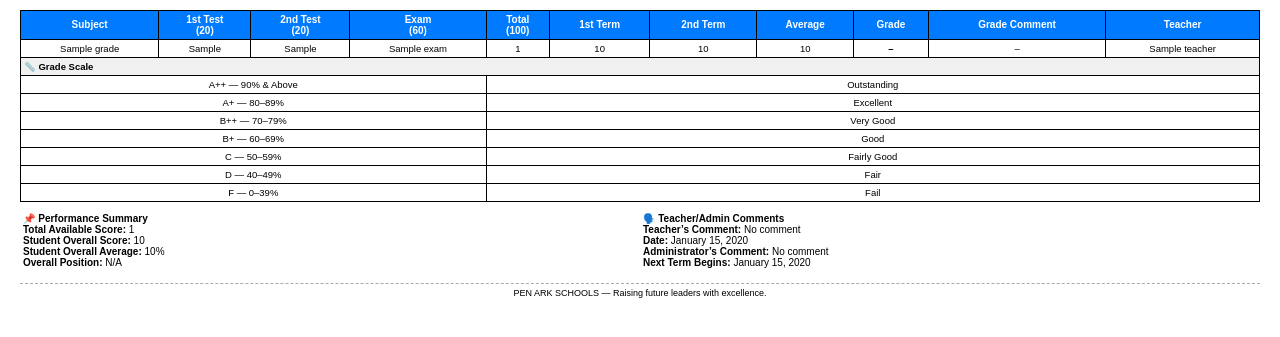
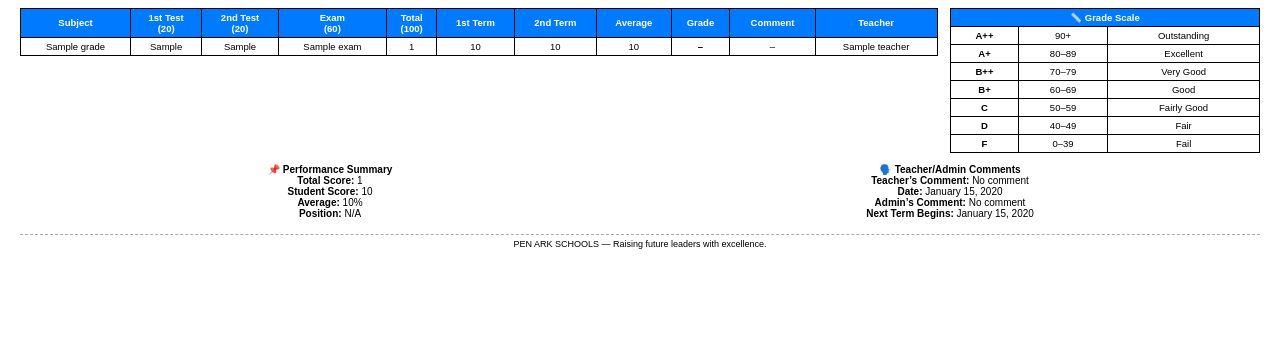
Before and after one commit to Chukwuaruka/school_portal, a Django app: template portal/templates/portal/grades_pdf.html in a window 1280 px wide. Shown: the part 107-444 px from the top of the page. Run offline with Django 5.2, Linux system fonts and the light colour scheme; the template is opened without the code that fills it: most values are stand-ins (such as "Sample title", 1, 10 or a date in 2020); grey boxes marked "Sample" are stand-in pictures.

```diff
--- a/portal/templates/portal/grades_pdf.html
+++ b/portal/templates/portal/grades_pdf.html
@@ -12,40 +12,44 @@
     }
     .header {
       text-align: center;
-            margin-bottom: 10px;
+      margin-bottom: 8px;
     }
-        .header img {
-            width: 50px;
+    .header img { width: 50px; }
+    .school-name { font-size: 15px; font-weight: bold; }
+    .school-address { font-size: 9px; }
+
+    .flex {
+      display: flex;
+      justify-content: space-between;
+      gap: 10px;
     }
-        .school-name {
-            font-size: 15px;
-            font-weight: bold;
+    .grades-table {
+      width: 74%;
+      font-size: 9.5px;
     }
-        .school-address {
-            font-size: 9px;
+    .grade-scale {
+      width: 25%;
+      font-size: 9.5px;
     }
+
     table {
       width: 100%;
       border-collapse: collapse;
-            font-size: 9.5px;
-            margin-top: 10px;
+      margin-bottom: 8px;
     }
     th, td {
       border: 1px solid #000;
-            padding: 3px 3px;
+      padding: 3px 4px;
       text-align: center;
     }
     th {
       background-color: #007bff;
       color: white;
-            font-size: 10px;
     }
     .noborder td {
       border: none;
-            text-align: left;
       padding: 3px;
       vertical-align: top;
-            font-size: 10px;
     }
     .footer {
       text-align: center;
@@ -60,7 +64,7 @@
 
 <div class="header">
   {% if logo_url %}
-        <img src="{{ logo_url }}" alt="School Logo">
+    <img src="{{ logo_url }}" alt="Logo">
   {% endif %}
   <div class="school-name">PEN ARK SCHOOLS</div>
   <div class="school-address">
@@ -71,7 +75,9 @@
 </div>
 
 {% if grades %}
-<!-- Grade Table -->
+<div class="flex">
+  <!-- Left: Grade Table -->
+  <div class="grades-table">
     <table>
       <thead>
         <tr>
@@ -84,7 +90,7 @@
           <th>2nd Term</th>
           <th>Average</th>
           <th>Grade</th>
-            <th>Grade Comment</th>
+          <th>Comment</th>
           <th>Teacher</th>
         </tr>
       </thead>
@@ -104,41 +110,51 @@
           <td>{% if grade.teacher %}{{ grade.teacher.get_full_name }}{% else %}–{% endif %}</td>
         </tr>
         {% endfor %}
-
-        <!-- Grade Scale Rows as Extra Table Rows -->
-        <tr><td colspan="11" style="background:#f0f0f0; font-weight:bold; text-align:left;">📏 Grade Scale</td></tr>
-        <tr><td colspan="4">A++ — 90% & Above</td><td colspan="7">Outstanding</td></tr>
-        <tr><td colspan="4">A+ — 80–89%</td><td colspan="7">Excellent</td></tr>
-        <tr><td colspan="4">B++ — 70–79%</td><td colspan="7">Very Good</td></tr>
-        <tr><td colspan="4">B+ — 60–69%</td><td colspan="7">Good</td></tr>
-        <tr><td colspan="4">C — 50–59%</td><td colspan="7">Fairly Good</td></tr>
-        <tr><td colspan="4">D — 40–49%</td><td colspan="7">Fair</td></tr>
-        <tr><td colspan="4">F — 0–39%</td><td colspan="7">Fail</td></tr>
       </tbody>
     </table>
+  </div>
 
-<!-- Performance Summary & Comments Side by Side -->
-<table class="noborder" style="margin-top: 8px;">
-    <tr valign="top">
+  <!-- Right: Grade Scale -->
+  <div class="grade-scale">
+    <table>
+      <thead>
+        <tr><th colspan="3">📏 Grade Scale</th></tr>
+      </thead>
+      <tbody>
+        <tr><td><strong>A++</strong></td><td>90+</td><td>Outstanding</td></tr>
+        <tr><td><strong>A+</strong></td><td>80–89</td><td>Excellent</td></tr>
+        <tr><td><strong>B++</strong></td><td>70–79</td><td>Very Good</td></tr>
+        <tr><td><strong>B+</strong></td><td>60–69</td><td>Good</td></tr>
+        <tr><td><strong>C</strong></td><td>50–59</td><td>Fairly Good</td></tr>
+        <tr><td><strong>D</strong></td><td>40–49</td><td>Fair</td></tr>
+        <tr><td><strong>F</strong></td><td>0–39</td><td>Fail</td></tr>
+      </tbody>
+    </table>
+  </div>
+</div>
+
+<!-- Summary + Comments (Full Width) -->
+<table class="noborder">
+  <tr>
     <td width="50%">
       <strong>📌 Performance Summary</strong><br>
-            <strong>Total Available Score:</strong> {{ report.total_available_score|default:"N/A" }}<br>
-            <strong>Student Overall Score:</strong> {{ report.overall_score|default:"N/A" }}<br>
-            <strong>Student Overall Average:</strong> {{ report.overall_average|default:"N/A" }}%<br>
-            <strong>Overall Position:</strong> {{ report.overall_position|default:"N/A" }}
+      <strong>Total Score:</strong> {{ report.total_available_score|default:"N/A" }}<br>
+      <strong>Student Score:</strong> {{ report.overall_score|default:"N/A" }}<br>
+      <strong>Average:</strong> {{ report.overall_average|default:"N/A" }}%<br>
+      <strong>Position:</strong> {{ report.overall_position|default:"N/A" }}
     </td>
     <td width="50%">
       <strong>🗣️ Teacher/Admin Comments</strong><br>
       <strong>Teacher’s Comment:</strong> {{ report.teacher_comment|default:"No comment" }}<br>
       <strong>Date:</strong> {{ report.date_uploaded|date:"F j, Y" }}<br>
-            <strong>Administrator’s Comment:</strong> {{ report.admin_comment_report|default:"No comment" }}<br>
+      <strong>Admin’s Comment:</strong> {{ report.admin_comment_report|default:"No comment" }}<br>
       <strong>Next Term Begins:</strong> {{ report.next_term_date|date:"F j, Y"|default:"TBD" }}
     </td>
   </tr>
 </table>
 
 {% else %}
-<p style="text-align: center;">No grades available for this report.</p>
+<p style="text-align:center;">No grades available for this report.</p>
 {% endif %}
 
 <div class="footer">
```
Lines whose indentation alone changed are shown as unchanged.
